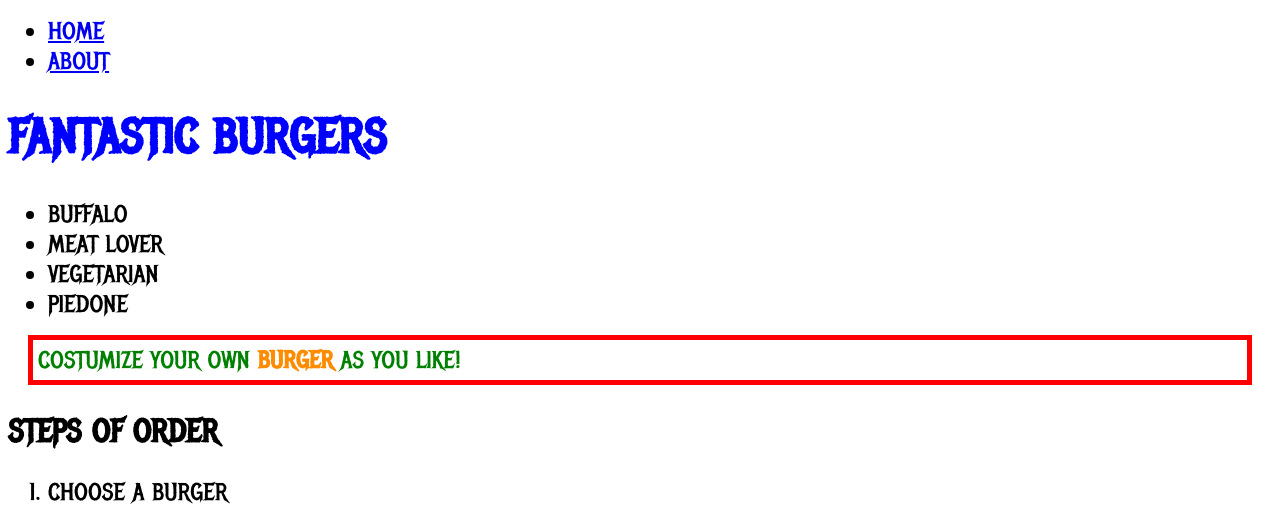
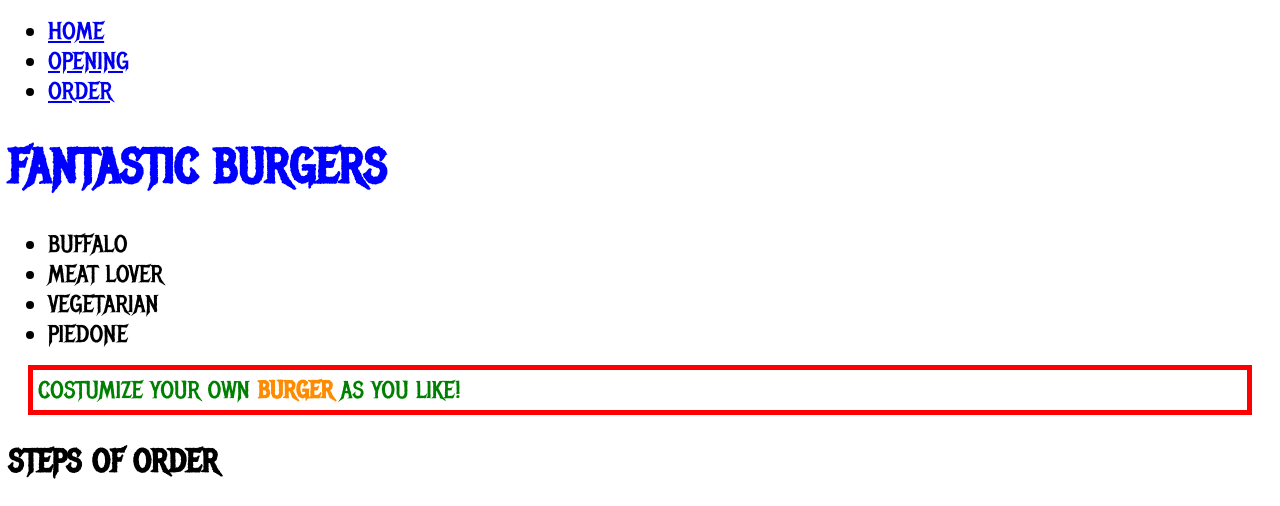
Before and after one commit to GamerGabriel93/GamerGabriel93.github.io, a PHP site: page / in a window 1280 px wide. Shown: the top 506 px of the page. Run offline with PHP 8.4, Linux system fonts and the light colour scheme.

Commit message:
Added index and css/style.css

```diff
--- a/css/style.css
+++ b/css/style.css
@@ -8,6 +8,8 @@
 html {
     font-family: "vegan";
     text-transform: uppercase;
+    /*background-size: 100%;
+    background-image: url(/img/background.jpg)*/
 }
 
 h1 {
--- a/index.html
+++ b/index.html
@@ -4,7 +4,7 @@
     <meta charset="UTF-8">
     <meta name="viewport" content="width=device-width, initial-scale=1.0">
     <meta http-equiv="X-UA-Compatible" content="ie=edge">
-    <title>Ez egy szuper oldal</title>
+    <title>Fantastic Burgers - Home</title>
     <link rel="stylesheet" href="/css/style.css">
 </head>
 <body>
@@ -13,7 +13,10 @@
             <a href="/index.html">Home</a>
         </li>
         <li>
-            <a href="/about.html">About</a>
+            <a href="/opening.html">Opening</a>
+        </li>
+        <li>
+            <a href="/order.html">Order</a>
         </li>
     </ul>
 
```
